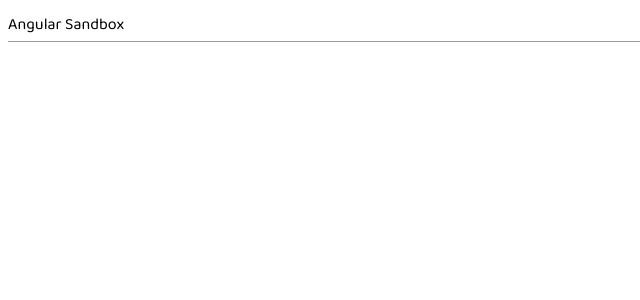
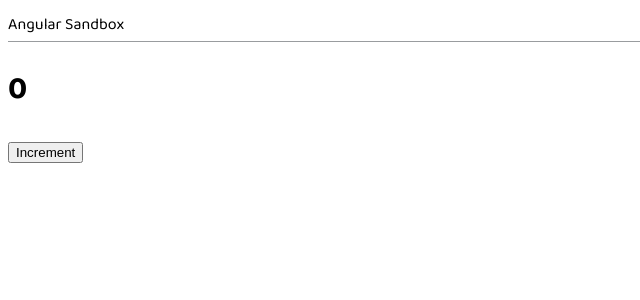
Before and after one commit to ozgursarikamis/angular-sandbox, an Angular app: page / in a window 1280 px wide. Shown: the top 300 px of the page, without its empty margins (0-640 px from the left). Built offline with nearby package versions, Linux system fonts and the light colour scheme.

Commit message:
New Hook Methods #1

```diff
--- a/src/app/app.component.html
+++ b/src/app/app.component.html
@@ -1,3 +1,4 @@
 <div class="title">
   Angular Sandbox {{ title ? " - " + title : "" }}
 </div>
+<app-new-hooks />
--- a/src/app/app.module.ts
+++ b/src/app/app.module.ts
@@ -2,13 +2,15 @@ import { NgModule } from '@angular/core';
 import { BrowserModule } from '@angular/platform-browser';
 
 import { AppComponent } from './app.component';
+import { NewHooksComponent } from './new-hooks/new-hooks.component';
 
 @NgModule({
   declarations: [
     AppComponent
   ],
   imports: [
-    BrowserModule
+    BrowserModule,
+    NewHooksComponent
   ],
   providers: [],
   bootstrap: [AppComponent]
--- /dev/null
+++ b/src/app/new-hooks/new-hooks.component.html
@@ -0,0 +1,2 @@
+<h1>{{ count }}</h1>
+<button (click)="increment()">Increment</button>
--- /dev/null
+++ b/src/app/new-hooks/new-hooks.component.ts
@@ -0,0 +1,25 @@
+import { afterNextRender, Component } from '@angular/core';
+
+@Component({
+  selector: 'app-new-hooks',
+  imports: [],
+  templateUrl: './new-hooks.component.html',
+  styleUrl: './new-hooks.component.scss'
+})
+export class NewHooksComponent {
+
+  constructor() {
+    afterNextRender(() => {
+      console.log('afterNextRender -> This runs once after the first render.');
+    });
+  }
+
+  count = 0;
+
+  increment() {
+    this.count++;
+  }
+  decrement() {
+    this.count--;
+  }
+}
```
Also changed, not shown: src/app/new-hooks/new-hooks.component.scss (added).
